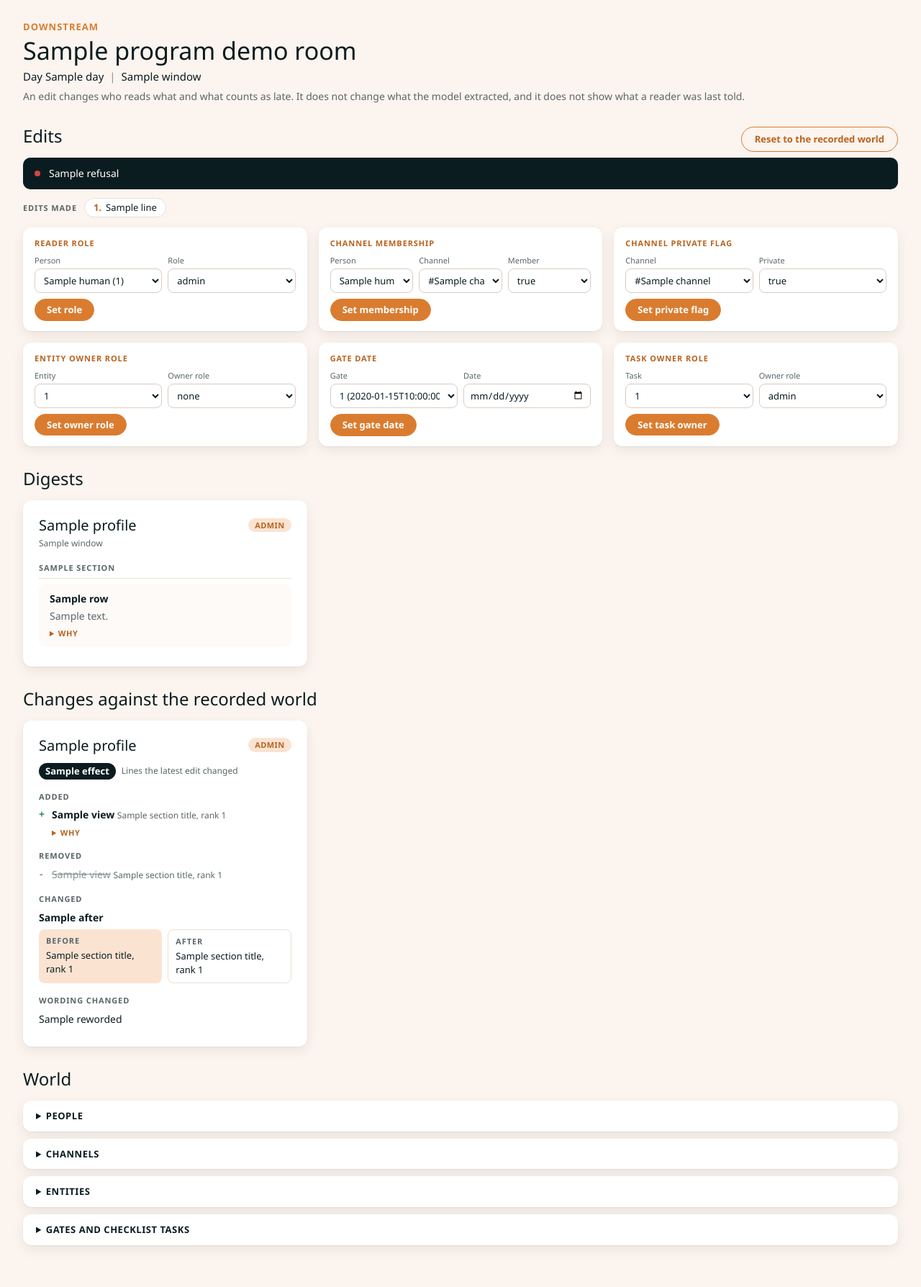
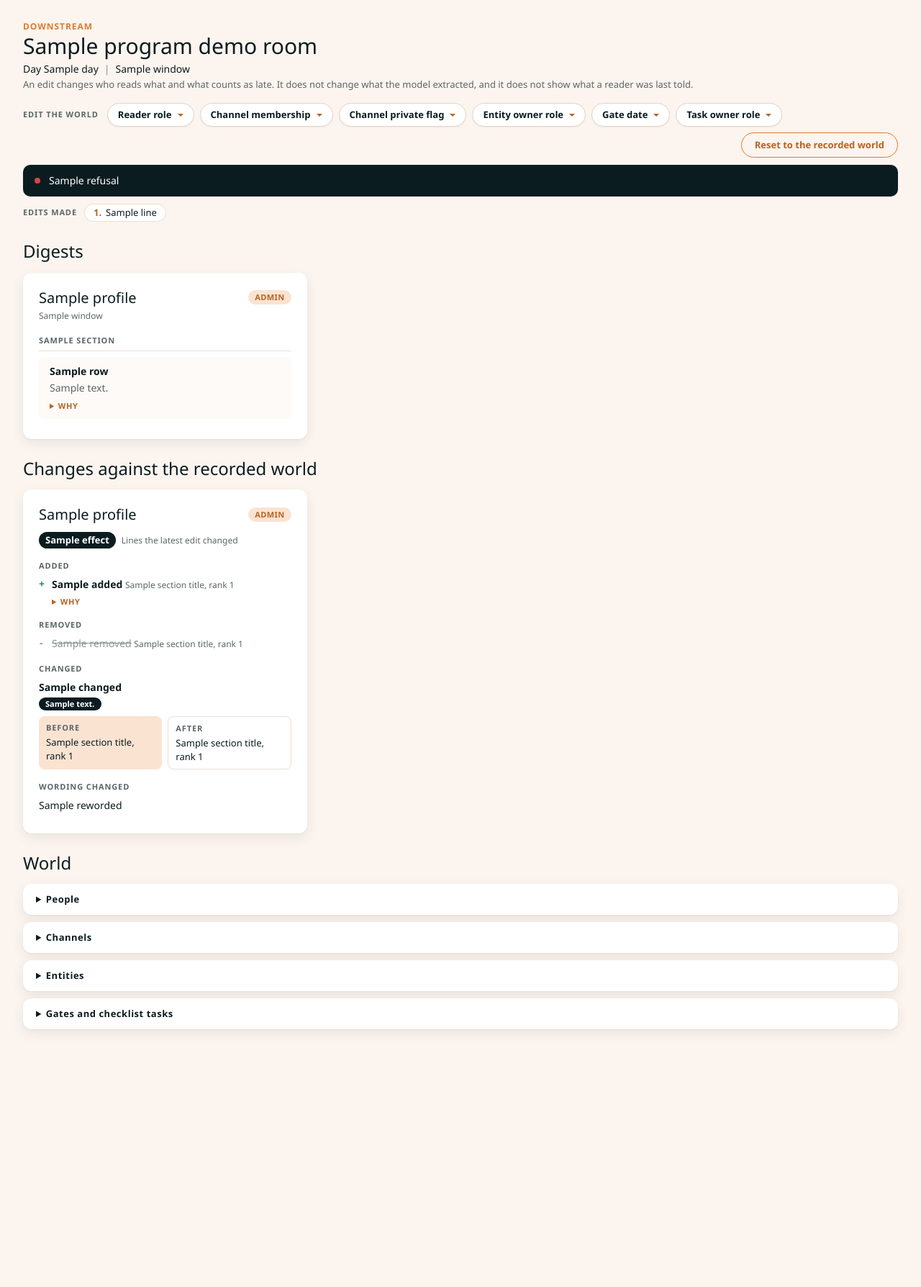
Before and after one commit to gnolnait/evercurrent-takehome, a Python web app: template src/digest/web/templates/room.html in a window 1280 px wide. Shown: the whole page at 72% size. After the commit the page ends 1432 px from the top, so only its background shows below. Run offline with Jinja, Linux system fonts and the light colour scheme; the template is opened without the code that fills it: most values are stand-ins (such as "Sample title", 1, 10 or a date in 2020).

Commit message:
style: the demo room page names changed fields and fits the first screen
A changed diff line names what changed (reason, rank, lane, section) and
shows both reasons; the diff and the edit list show persona names, not
user ids; selects size to their options; the six edits sit in one row
of pills that open into small forms, so the three digests show on first
load at 1280 x 800. The template data gains display titles and change
notes; no behaviour changes.

Co-Authored-By: Claude Opus 5.5 <noreply@anthropic.com>

```diff
--- a/src/digest/web/templates/room.html
+++ b/src/digest/web/templates/room.html
@@ -22,16 +22,16 @@
   p { margin: 0; }
 
   /* Header */
-  .top { margin-bottom: 8px; }
-  .brand { font-weight: 600; font-size: 13px; letter-spacing: 0.08em; text-transform: uppercase; color: var(--accent); }
-  .top h1 { font-weight: 300; font-size: 34px; line-height: 1.15; margin: 4px 0 6px; }
-  .meta { font-size: 15px; }
+  .top { margin-bottom: 4px; }
+  .brand { font-weight: 600; font-size: 12px; letter-spacing: 0.08em; text-transform: uppercase; color: var(--accent); }
+  .top h1 { font-weight: 300; font-size: 30px; line-height: 1.15; margin: 2px 0 4px; }
+  .meta { font-size: 14px; }
   .meta .sep { color: var(--faint); margin: 0 8px; }
-  .top .note { color: var(--muted); margin-top: 6px; max-width: 64rem; }
+  .top .note { color: var(--muted); font-size: 13px; margin-top: 2px; max-width: 64rem; }
 
   /* Panels and cards */
-  .panel { margin-top: 28px; }
-  .panel > h2, .strip-head h2 { font-weight: 300; font-size: 24px; margin-bottom: 12px; }
+  .panel { margin-top: 24px; }
+  .panel > h2 { font-weight: 300; font-size: 24px; margin-bottom: 12px; }
   .card { background: #fff; border-radius: 12px; box-shadow: var(--shadow); padding: 20px 22px; min-width: 0; }
   .label { font-size: 11px; font-weight: 600; letter-spacing: 0.08em; text-transform: uppercase; color: var(--muted); }
   .grid3 { display: grid; grid-template-columns: repeat(3, minmax(0, 1fr)); gap: 16px; }
@@ -54,25 +54,43 @@
     border: 1px solid #D9CCC2; border-radius: 8px; padding: 6px 8px;
   }
   select:focus, input:focus, button:focus { outline: 2px solid var(--accent); outline-offset: 1px; }
+  /* Auto width lets each select fit its longest option; the label column stretches it. */
+  .edit select, .edit input[type="date"] { width: auto; }
 
   /* Edit strip */
-  .strip-head { display: flex; align-items: baseline; justify-content: space-between; gap: 16px; flex-wrap: wrap; }
-  .refusal, .notice { border-radius: 10px; padding: 12px 16px 12px 36px; margin-bottom: 12px; position: relative; }
+  .strip { margin-top: 16px; }
+  .strip-row { display: flex; align-items: center; gap: 8px; flex-wrap: wrap; }
+  .strip-row > .label { margin-right: 4px; }
+  .strip-row .reset { margin-left: auto; }
+  .edit-pill { position: relative; margin: 0; font-size: 13px; }
+  .edit-pill > summary { list-style: none; cursor: pointer; font-weight: 600; font-size: 13px; color: var(--ink);
+                         background: #fff; border: 1px solid #E3D3C6; border-radius: 999px; padding: 6px 14px;
+                         box-shadow: 0 1px 2px rgba(11, 28, 32, 0.05); white-space: nowrap; }
+  .edit-pill > summary::-webkit-details-marker { display: none; }
+  .edit-pill > summary::after { content: ""; display: inline-block; margin-left: 8px; vertical-align: 2px;
+                                border: 4px solid transparent; border-top-color: var(--accent-dark); border-bottom: 0; }
+  .edit-pill > summary:hover { border-color: var(--accent); }
+  .edit-pill[open] > summary { background: var(--accent); border-color: var(--accent); color: #fff; }
+  .edit-pill[open] > summary::after { border-top-color: #fff; }
+  .edit-pill > form { position: absolute; top: calc(100% + 8px); left: 0; z-index: 10;
+                      width: max-content; min-width: 15rem; max-width: 24rem; }
+  .edit-pill.end > form { left: auto; right: 0; }
+  .refusal, .notice { border-radius: 10px; padding: 12px 16px 12px 36px; margin: 10px 0 0; position: relative; }
   .refusal { background: var(--ink); color: #fff; }
   .refusal::before, .notice::before { content: ""; position: absolute; left: 16px; top: 18px; width: 8px; height: 8px; border-radius: 50%; }
   .refusal::before { background: var(--red); }
   .notice { background: #fff; border: 1px solid var(--line); }
   .notice::before { background: var(--accent); }
-  .made { display: flex; align-items: center; gap: 10px; flex-wrap: wrap; margin-bottom: 14px; }
+  .made { display: flex; align-items: center; gap: 10px; flex-wrap: wrap; margin-top: 10px; }
   .made ol { display: flex; gap: 6px; flex-wrap: wrap; counter-reset: edit; }
-  .made li { background: #fff; border: 1px solid var(--line); border-radius: 999px; padding: 3px 12px; font-size: 13px; counter-increment: edit; }
+  .made li { background: #fff; border: 1px solid var(--line); border-radius: 999px; padding: 2px 12px; font-size: 13px; counter-increment: edit; }
   .made li::before { content: counter(edit) "."; color: var(--accent-dark); font-weight: 600; margin-right: 6px; }
-  .made .none { color: var(--muted); }
-  .edit { padding: 14px 16px; display: flex; flex-direction: column; gap: 8px; }
-  .edit h3 { font-size: 11px; font-weight: 600; letter-spacing: 0.08em; text-transform: uppercase; color: var(--accent-dark); }
-  .fields { display: flex; gap: 8px; }
-  .fields label { flex: 1 1 0; min-width: 0; font-size: 11px; color: var(--muted); display: flex; flex-direction: column; gap: 3px; }
-  .edit button { align-self: flex-start; padding: 5px 16px; }
+  .made .none { color: var(--muted); font-size: 13px; }
+  .edit { padding: 16px 18px; display: flex; flex-direction: column; gap: 10px;
+          box-shadow: 0 2px 4px rgba(11, 28, 32, 0.08), 0 12px 32px rgba(11, 28, 32, 0.16); }
+  .fields { display: flex; flex-direction: column; gap: 8px; }
+  .fields label { font-size: 11px; font-weight: 600; color: var(--muted); display: flex; flex-direction: column; gap: 3px; }
+  .edit button { align-self: flex-start; padding: 6px 18px; }
 
   /* Digest cards */
   .reader-head { display: flex; align-items: center; justify-content: space-between; gap: 8px; }
@@ -89,11 +107,11 @@
   .summary { color: var(--muted); margin-top: 3px; }
   .absent .summary { color: #C4CDCF; }
   .source { margin-top: 4px; font-size: 11px; color: var(--faint); word-break: break-all; }
-  details { margin-top: 6px; font-size: 12px; }
-  details > summary { cursor: pointer; color: var(--accent-dark); font-weight: 600; font-size: 11px; letter-spacing: 0.06em; text-transform: uppercase; }
-  .absent details > summary { color: #F2B98A; }
-  details > p { margin-top: 4px; color: var(--muted); }
-  .absent details > p { color: #C4CDCF; }
+  .why { margin-top: 6px; font-size: 12px; }
+  .why > summary { cursor: pointer; color: var(--accent-dark); font-weight: 600; font-size: 11px; letter-spacing: 0.06em; text-transform: uppercase; }
+  .absent .why > summary { color: #F2B98A; }
+  .why > p { margin-top: 4px; color: var(--muted); }
+  .absent .why > p { color: #C4CDCF; }
   .hidden { margin-top: 14px; font-size: 12px; color: var(--muted); }
   .empty { color: var(--muted); margin-top: 16px; }
 
@@ -108,7 +126,11 @@
   .removed .t { text-decoration: line-through; }
   .where { color: var(--muted); font-size: 12px; }
   .diff ul.changed > li, .diff ul.reworded > li { padding-left: 0; }
-  .changed .t { font-weight: 600; display: block; margin-bottom: 6px; }
+  .changed .t { font-weight: 600; display: block; }
+  .notes { display: flex; gap: 6px; flex-wrap: wrap; margin: 4px 0 8px; }
+  .note-pill { font-size: 11px; font-weight: 600; border-radius: 999px; padding: 1px 9px; background: var(--ink); color: #fff; white-space: nowrap; }
+  .reason { margin-top: 6px; font-size: 12px; color: var(--muted); }
+  .before .reason .label, .after .reason .label { display: inline; margin: 0 6px 0 0; color: var(--accent-dark); }
   .pair { display: grid; grid-template-columns: minmax(0, 1fr) minmax(0, 1fr); gap: 8px; }
   .before, .after { border-radius: 8px; padding: 8px 10px; font-size: 13px; }
   .before { background: var(--peach); }
@@ -117,7 +139,7 @@
 
   /* World */
   .world details { background: #fff; border-radius: 12px; box-shadow: var(--shadow); padding: 12px 18px; margin: 0 0 10px; font-size: 13px; }
-  .world details > summary { font-size: 13px; letter-spacing: 0.04em; color: var(--ink); }
+  .world details > summary { cursor: pointer; font-weight: 600; font-size: 13px; letter-spacing: 0.04em; color: var(--ink); }
   .wide { overflow-x: auto; margin-top: 10px; }
   table { border-collapse: collapse; width: 100%; font-size: 12.5px; }
   th { text-align: left; font-size: 11px; font-weight: 600; letter-spacing: 0.06em; text-transform: uppercase; color: var(--muted);
@@ -127,8 +149,8 @@
   @media (max-width: 900px) {
     body { padding: 20px 16px 40px; }
     .grid3, .pair { grid-template-columns: minmax(0, 1fr); }
-    .fields { flex-wrap: wrap; }
-    .fields label { flex-basis: 10rem; }
+    .strip-row .reset { margin-left: 0; }
+    .edit-pill > form, .edit-pill.end > form { position: static; margin-top: 8px; max-width: none; }
   }
 </style>
 </head>
@@ -143,10 +165,71 @@
   <p class="note">An edit changes who reads what and what counts as late. It does not change what the model extracted, and it does not show what a reader was last told.</p>
 </header>
 
-<section class="panel">
-<div class="strip-head">
-  <h2>Edits</h2>
-  <form method="post" action="/reset"><button type="submit" class="outline">Reset to the recorded world</button></form>
+<section class="strip">
+<div class="strip-row">
+  <h2 class="label">Edit the world</h2>
+  <details class="edit-pill"><summary>Reader role</summary>
+  <form method="post" action="/edit" class="card edit">
+    <input type="hidden" name="kind" value="set_role">
+    <div class="fields">
+      <label>Person <select name="user_id">{% for p in humans %}<option value="{{ p.user_id }}">{{ p.name }}</option>{% endfor %}</select></label>
+      <label>Role <select name="role">{% for r in roles %}<option value="{{ r }}">{{ r }}</option>{% endfor %}</select></label>
+    </div>
+    <button type="submit">Set role</button>
+  </form>
+  </details>
+  <details class="edit-pill"><summary>Channel membership</summary>
+  <form method="post" action="/edit" class="card edit">
+    <input type="hidden" name="kind" value="set_membership">
+    <div class="fields">
+      <label>Person <select name="user_id">{% for p in humans %}<option value="{{ p.user_id }}">{{ p.name }}</option>{% endfor %}</select></label>
+      <label>Channel <select name="channel_id">{% for c in world.channels %}<option value="{{ c.id }}">#{{ c.name }}</option>{% endfor %}</select></label>
+      <label>Member <select name="member"><option value="true">true</option><option value="false">false</option></select></label>
+    </div>
+    <button type="submit">Set membership</button>
+  </form>
+  </details>
+  <details class="edit-pill"><summary>Channel private flag</summary>
+  <form method="post" action="/edit" class="card edit">
+    <input type="hidden" name="kind" value="set_private">
+    <div class="fields">
+      <label>Channel <select name="channel_id">{% for c in world.channels %}<option value="{{ c.id }}">#{{ c.name }}</option>{% endfor %}</select></label>
+      <label>Private <select name="private"><option value="true">true</option><option value="false">false</option></select></label>
+    </div>
+    <button type="submit">Set private flag</button>
+  </form>
+  </details>
+  <details class="edit-pill"><summary>Entity owner role</summary>
+  <form method="post" action="/edit" class="card edit">
+    <input type="hidden" name="kind" value="set_owner">
+    <div class="fields">
+      <label>Entity <select name="entity_id">{% for e in world.entities %}<option value="{{ e.id }}">{{ e.id }}</option>{% endfor %}</select></label>
+      <label>Owner role <select name="role"><option value="">none</option>{% for r in roles %}<option value="{{ r }}">{{ r }}</option>{% endfor %}</select></label>
+    </div>
+    <button type="submit">Set owner role</button>
+  </form>
+  </details>
+  <details class="edit-pill end"><summary>Gate date</summary>
+  <form method="post" action="/edit" class="card edit">
+    <input type="hidden" name="kind" value="set_gate_date">
+    <div class="fields">
+      <label>Gate <select name="gate_id">{% for g in world.project.gates %}<option value="{{ g.id }}">{{ g.id }} ({{ g.date.isoformat() }})</option>{% endfor %}</select></label>
+      <label>Date <input type="date" name="date" required></label>
+    </div>
+    <button type="submit">Set gate date</button>
+  </form>
+  </details>
+  <details class="edit-pill end"><summary>Task owner role</summary>
+  <form method="post" action="/edit" class="card edit">
+    <input type="hidden" name="kind" value="set_task_owner">
+    <div class="fields">
+      <label>Task <select name="task_id">{% for t in tasks %}<option value="{{ t.id }}">{{ t.id }}</option>{% endfor %}</select></label>
+      <label>Owner role <select name="role">{% for r in roles %}<option value="{{ r }}">{{ r }}</option>{% endfor %}</select></label>
+    </div>
+    <button type="submit">Set task owner</button>
+  </form>
+  </details>
+  <form method="post" action="/reset" class="reset"><button type="submit" class="outline">Reset to the recorded world</button></form>
 </div>
 {% if refusal is not none %}<p class="refusal">{{ refusal }}</p>{% endif %}
 {% if no_change %}<p class="notice">This edit changed no digest.</p>{% endif %}
@@ -159,64 +242,6 @@
 {% else %}
   <p class="none">No edits. The room shows the recorded world.</p>
 {% endif %}
-</div>
-
-<div class="grid3">
-<form method="post" action="/edit" class="card edit">
-  <h3>Reader role</h3>
-  <input type="hidden" name="kind" value="set_role">
-  <div class="fields">
-    <label>Person <select name="user_id">{% for p in humans %}<option value="{{ p.user_id }}">{{ p.name }} ({{ p.user_id }})</option>{% endfor %}</select></label>
-    <label>Role <select name="role">{% for r in roles %}<option value="{{ r }}">{{ r }}</option>{% endfor %}</select></label>
-  </div>
-  <button type="submit">Set role</button>
-</form>
-<form method="post" action="/edit" class="card edit">
-  <h3>Channel membership</h3>
-  <input type="hidden" name="kind" value="set_membership">
-  <div class="fields">
-    <label>Person <select name="user_id">{% for p in humans %}<option value="{{ p.user_id }}">{{ p.name }} ({{ p.user_id }})</option>{% endfor %}</select></label>
-    <label>Channel <select name="channel_id">{% for c in world.channels %}<option value="{{ c.id }}">#{{ c.name }}</option>{% endfor %}</select></label>
-    <label>Member <select name="member"><option value="true">true</option><option value="false">false</option></select></label>
-  </div>
-  <button type="submit">Set membership</button>
-</form>
-<form method="post" action="/edit" class="card edit">
-  <h3>Channel private flag</h3>
-  <input type="hidden" name="kind" value="set_private">
-  <div class="fields">
-    <label>Channel <select name="channel_id">{% for c in world.channels %}<option value="{{ c.id }}">#{{ c.name }}</option>{% endfor %}</select></label>
-    <label>Private <select name="private"><option value="true">true</option><option value="false">false</option></select></label>
-  </div>
-  <button type="submit">Set private flag</button>
-</form>
-<form method="post" action="/edit" class="card edit">
-  <h3>Entity owner role</h3>
-  <input type="hidden" name="kind" value="set_owner">
-  <div class="fields">
-    <label>Entity <select name="entity_id">{% for e in world.entities %}<option value="{{ e.id }}">{{ e.id }}</option>{% endfor %}</select></label>
-    <label>Owner role <select name="role"><option value="">none</option>{% for r in roles %}<option value="{{ r }}">{{ r }}</option>{% endfor %}</select></label>
-  </div>
-  <button type="submit">Set owner role</button>
-</form>
-<form method="post" action="/edit" class="card edit">
-  <h3>Gate date</h3>
-  <input type="hidden" name="kind" value="set_gate_date">
-  <div class="fields">
-    <label>Gate <select name="gate_id">{% for g in world.project.gates %}<option value="{{ g.id }}">{{ g.id }} ({{ g.date.isoformat() }})</option>{% endfor %}</select></label>
-    <label>Date <input type="date" name="date" required></label>
-  </div>
-  <button type="submit">Set gate date</button>
-</form>
-<form method="post" action="/edit" class="card edit">
-  <h3>Task owner role</h3>
-  <input type="hidden" name="kind" value="set_task_owner">
-  <div class="fields">
-    <label>Task <select name="task_id">{% for t in tasks %}<option value="{{ t.id }}">{{ t.id }}</option>{% endfor %}</select></label>
-    <label>Owner role <select name="role">{% for r in roles %}<option value="{{ r }}">{{ r }}</option>{% endfor %}</select></label>
-  </div>
-  <button type="submit">Set task owner</button>
-</form>
 </div>
 </section>
 
@@ -236,7 +261,7 @@
       <div class="line-top">{% if row.section == "not_happened" %}<span class="dot"></span>{% endif %}<span class="heading">{{ heading }}</span>{% if row.must_see %}<span class="pill must">must see</span>{% endif %}</div>
       <p class="summary">{{ summary }}</p>
       {% for entry in row.item.evidence %}<p class="source">source: {{ entry.permalink }}</p>{% endfor %}
-      <details><summary>why</summary><p>{{ row.reason }}</p></details>
+      <details class="why"><summary>why</summary><p>{{ row.reason }}</p></details>
     </li>
   {% endfor %}
   </ul>
@@ -257,34 +282,35 @@
 <section class="card diff">
   <div class="reader-head"><h3>{{ profile.name }}</h3><span class="pill role">{{ profile.role }}</span></div>
   {% if edits %}<p class="diff-count"><span class="badge{% if not reader.effect %} zero{% endif %}">{{ reader.effect }}</span>Lines the latest edit changed</p>{% endif %}
-  {% if not (diff.added or diff.removed or diff.changed or reader.reworded) %}
+  {% if not (reader.added or reader.removed or reader.changed or reader.reworded) %}
   <p class="empty">Same lines as the recorded world.</p>
   {% endif %}
-  {% if diff.added %}
+  {% if reader.added %}
   <h4 class="label">Added</h4>
   <ul class="added">
-  {% for view in diff.added %}
-    <li><span class="t">{{ view.title }}</span> <span class="where">{{ place(view) }}</span>
-      <details><summary>why</summary><p>{{ view.reason }}</p></details></li>
+  {% for view, title in reader.added %}
+    <li><span class="t">{{ title }}</span> <span class="where">{{ place(view) }}</span>
+      <details class="why"><summary>why</summary><p>{{ view.reason }}</p></details></li>
   {% endfor %}
   </ul>
   {% endif %}
-  {% if diff.removed %}
+  {% if reader.removed %}
   <h4 class="label">Removed</h4>
   <ul class="removed">
-  {% for view in diff.removed %}
-    <li><span class="t">{{ view.title }}</span> <span class="where">{{ place(view) }}</span></li>
+  {% for view, title in reader.removed %}
+    <li><span class="t">{{ title }}</span> <span class="where">{{ place(view) }}</span></li>
   {% endfor %}
   </ul>
   {% endif %}
-  {% if diff.changed %}
+  {% if reader.changed %}
   <h4 class="label">Changed</h4>
   <ul class="changed">
-  {% for change in diff.changed %}
-    <li><span class="t">{{ change.after.title }}</span>
+  {% for change, before_title, after_title, notes in reader.changed %}
+    <li><span class="t">{{ after_title }}</span>
+      <p class="notes">{% for note in notes %}<span class="note-pill">{{ note }}</span>{% endfor %}</p>
       <div class="pair">
-        <div class="before"><span class="label">Before</span>{% if "title" in change.fields %}<p>{{ change.before.title }}</p>{% endif %}<p>{{ place(change.before) }}</p>{% if "reason" in change.fields %}<details><summary>why</summary><p>{{ change.before.reason }}</p></details>{% endif %}</div>
-        <div class="after"><span class="label">After</span>{% if "title" in change.fields %}<p>{{ change.after.title }}</p>{% endif %}<p>{{ place(change.after) }}</p>{% if "reason" in change.fields %}<details><summary>why</summary><p>{{ change.after.reason }}</p></details>{% endif %}</div>
+        <div class="before"><span class="label">Before</span>{% if "title" in change.fields %}<p>{{ before_title }}</p>{% endif %}<p>{{ place(change.before) }}</p>{% if "reason" in change.fields %}<p class="reason"><span class="label">why</span>{{ change.before.reason }}</p>{% endif %}</div>
+        <div class="after"><span class="label">After</span>{% if "title" in change.fields %}<p>{{ after_title }}</p>{% endif %}<p>{{ place(change.after) }}</p>{% if "reason" in change.fields %}<p class="reason"><span class="label">why</span>{{ change.after.reason }}</p>{% endif %}</div>
       </div></li>
   {% endfor %}
   </ul>
```
Also changed, not shown: src/digest/web/app.py (+50 -2 lines).
